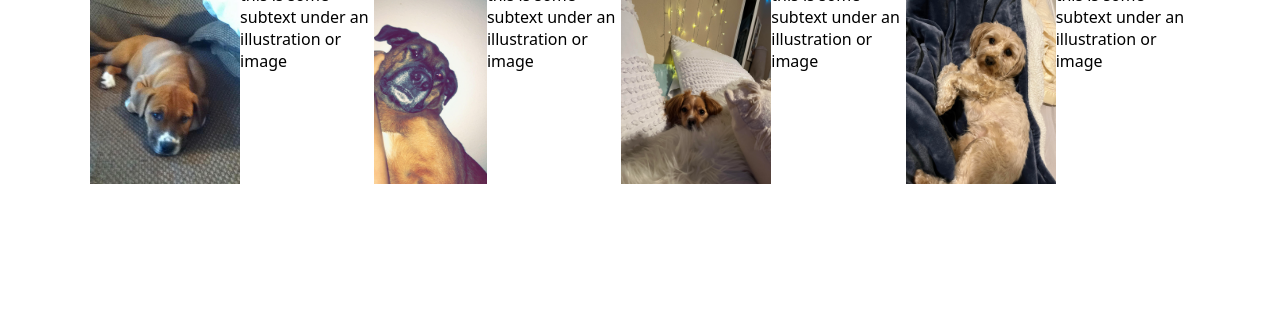
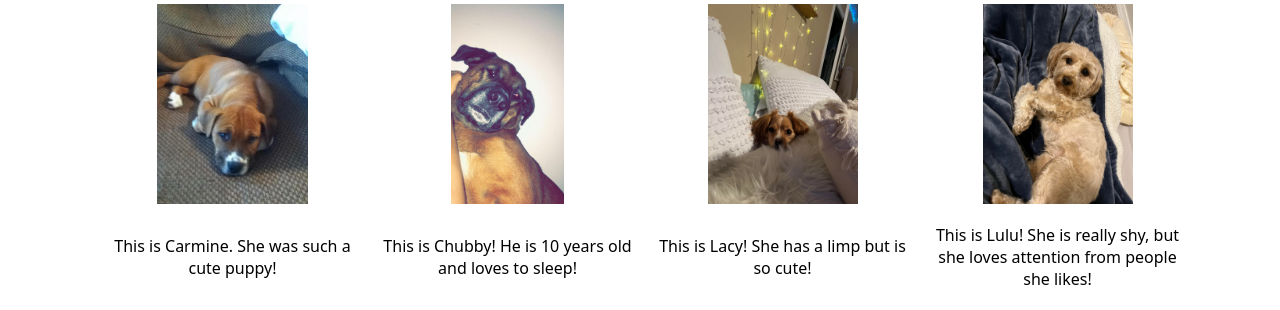
Before and after one commit to Creasser/landing-page, a plain HTML site: page index.html in a window 1280 px wide. Shown: the part 573-883 px from the top of the page. Before the commit the page ends 800 px from the top, so only its background shows below. Drawn offline with Linux system fonts and the light colour scheme.

Commit message:
replace filler text, finish style on section 2

```diff
--- a/index.html
+++ b/index.html
@@ -34,14 +34,22 @@
 
     <div class="header-two">Some random information</div>
       <div class="info-cont">
-        <div class="img"><img src="./images/carmine.jpg"></div>
-        <div class="info">this is some subtext under an illustration or image</div>
-        <div class="img"><img src="./images/chubby.jpg"></div>
-        <div class="info">this is some subtext under an illustration or image</div>
-        <div class="img"><img src="./images/lacy.jpg"></div>
-        <div class="info">this is some subtext under an illustration or image</div>
-        <div class="img"><img src="./images/lulu.jpg"></div>
-        <div class="info">this is some subtext under an illustration or image</div>
+        <div class="img-cont-two">
+          <div class="img"><img src="./images/carmine.jpg"></div>
+          <div class="info">This is Carmine. She was such a cute puppy!</div>
+        </div>
+        <div class="img-cont-two">
+          <div class="img"><img src="./images/chubby.jpg"></div>
+          <div class="info">This is Chubby! He is 10 years old and loves to sleep!</div>
+        </div>
+        <div class="img-cont-two">
+          <div class="img"><img src="./images/lacy.jpg"></div>
+          <div class="info">This is Lacy! She has a limp but is so cute!</div>
+        </div>
+        <div class="img-cont-two">
+          <div class="img"><img src="./images/lulu.jpg"></div>
+          <div class="info">This is Lulu! She is really shy, but she loves attention from people she likes!</div>
+        </div>
       </div>
 </div>
 
--- a/style.css
+++ b/style.css
@@ -79,14 +79,23 @@ button {
     font-size: 36px;
     color: #1f2937;
     font-weight: bolder;
+    padding-bottom: 20px;
 }
 .info-cont {
     display: flex;
 }
 .info {
-
+    text-align: center;
+    padding-top: 20px;
 }
 .img {
     display: flex;
     height: 200px;
 }
+.img-cont-two {
+    display: flex;
+    flex-wrap: wrap;
+    justify-content: space-around;
+    flex: 1;
+    padding-left: 10px;
+}
```
